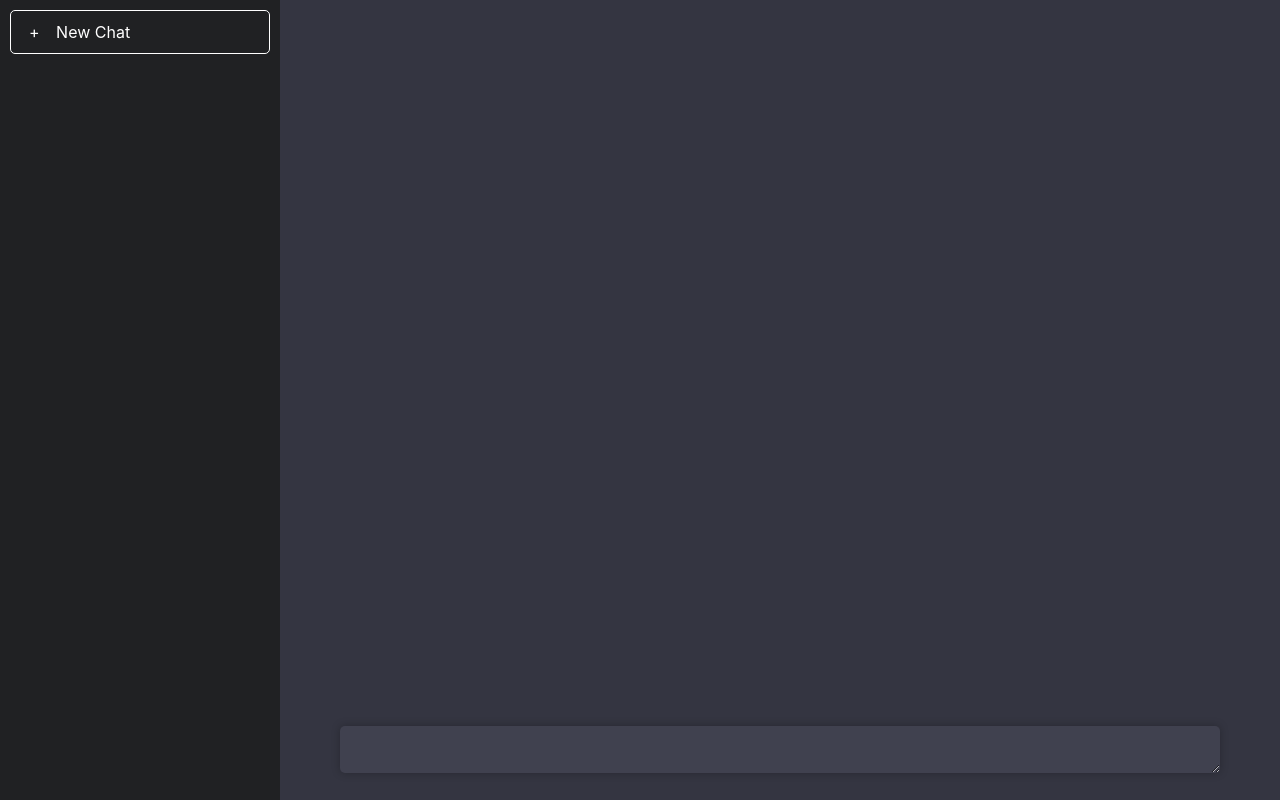
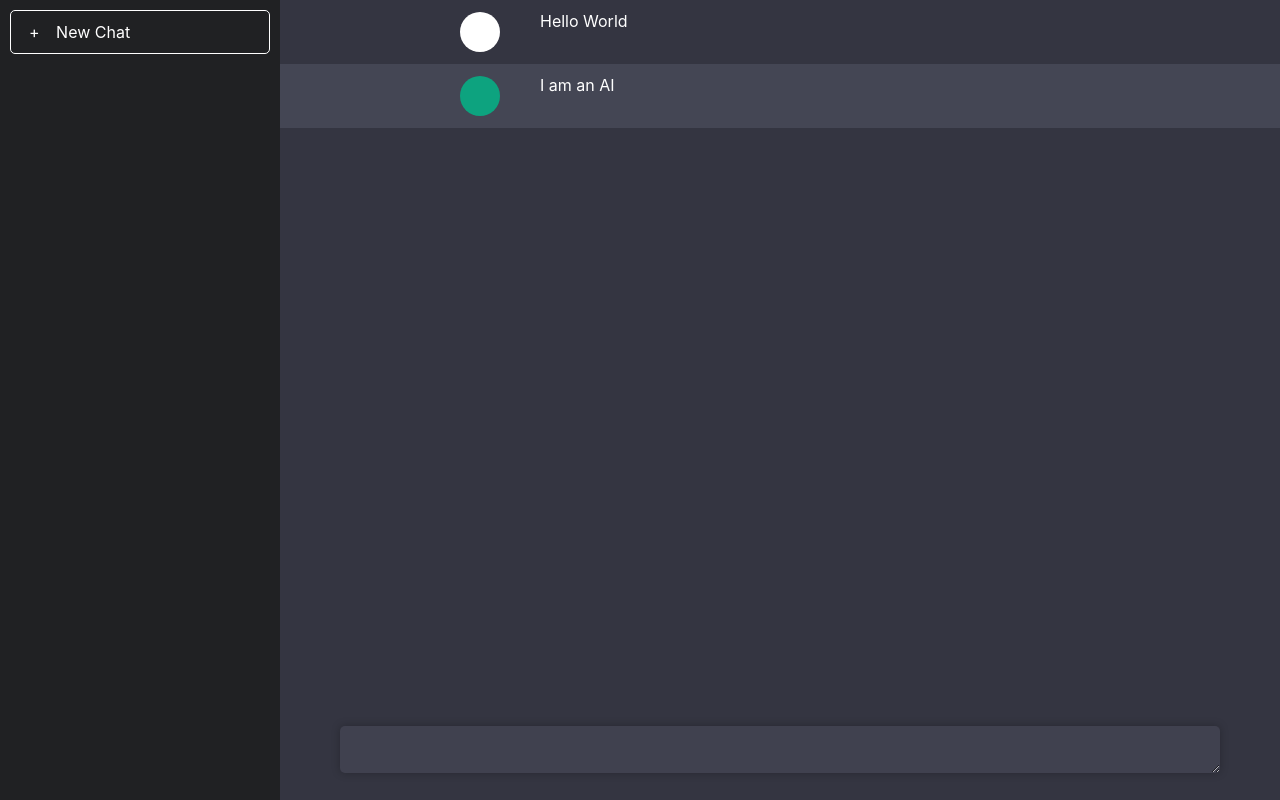
Before and after one commit to Louisss-Lam/client, a React (Create React App) app: page / in a window 1280 px wide. Built offline with nearby package versions, Linux system fonts and the light colour scheme.

Commit message:
styling chat message interface

```diff
--- a/src/App.css
+++ b/src/App.css
@@ -82,6 +82,43 @@
   color: #61dafb;
 }
 
+.chat-log {
+  text-align: left;
+}
+
+.chat-message.chatgpt {
+  background-color: #444654;
+}
+
+.chat-message-center {
+  max-width: 640px;
+  margin-left: auto;
+  margin-right: auto;
+  display: flex;
+  padding: 12px;
+  padding-left: 24px;
+  padding-right: 24px;
+}
+
+.avatar {
+  background: white;
+  border-radius: 50%;
+  width: 40px;
+  height: 40px;
+}
+
+.avatar.chatgpt {
+  background: #0da37f;
+  border-radius: 50%;
+  width: 40px;
+  height: 40px;
+}
+
+.message {
+  padding-left: 40px;
+  padding-right: 40px;
+}
+
 @keyframes App-logo-spin {
   from {
     transform: rotate(0deg);
--- a/src/App.js
+++ b/src/App.js
@@ -11,6 +11,29 @@
         </div>
       </aside>
       <section className='chatbox'>
+        <div className='chat-log'>
+          <div className='chat-message'>
+            <div className='chat-message-center'>
+              <div className='avatar'>
+
+              </div>
+              <div className='message'>
+                Hello World
+              </div>
+            </div>
+          </div>
+
+          <div className='chat-message chatgpt'>
+            <div className='chat-message-center'>
+              <div className='avatar chatgpt'>
+
+              </div>
+              <div className='message'>
+                I am an AI
+              </div>
+            </div>
+          </div>
+        </div>
         <div className='chat-input-holder'>
           <textarea rows="1"
             className='chat-input-textarea'
```
